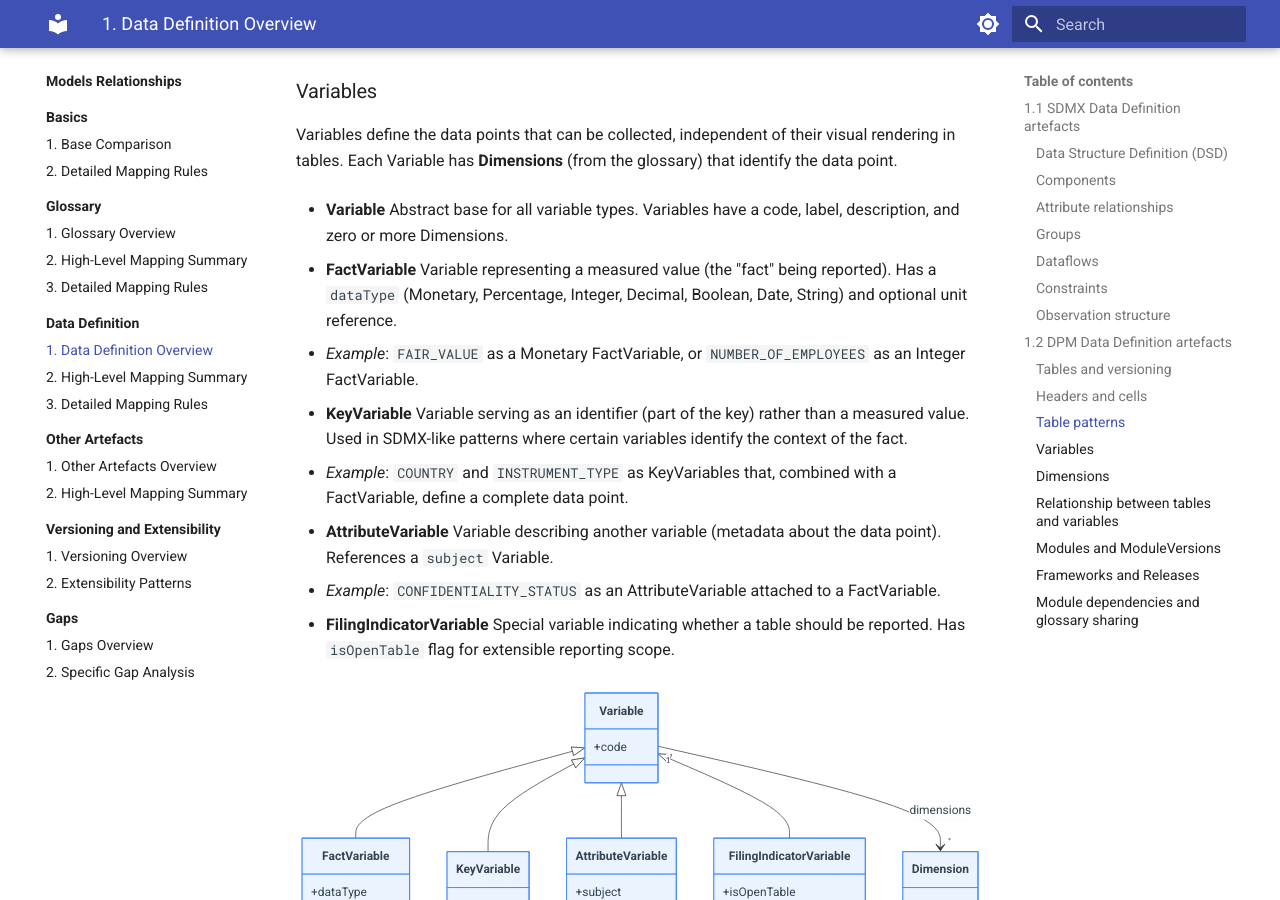
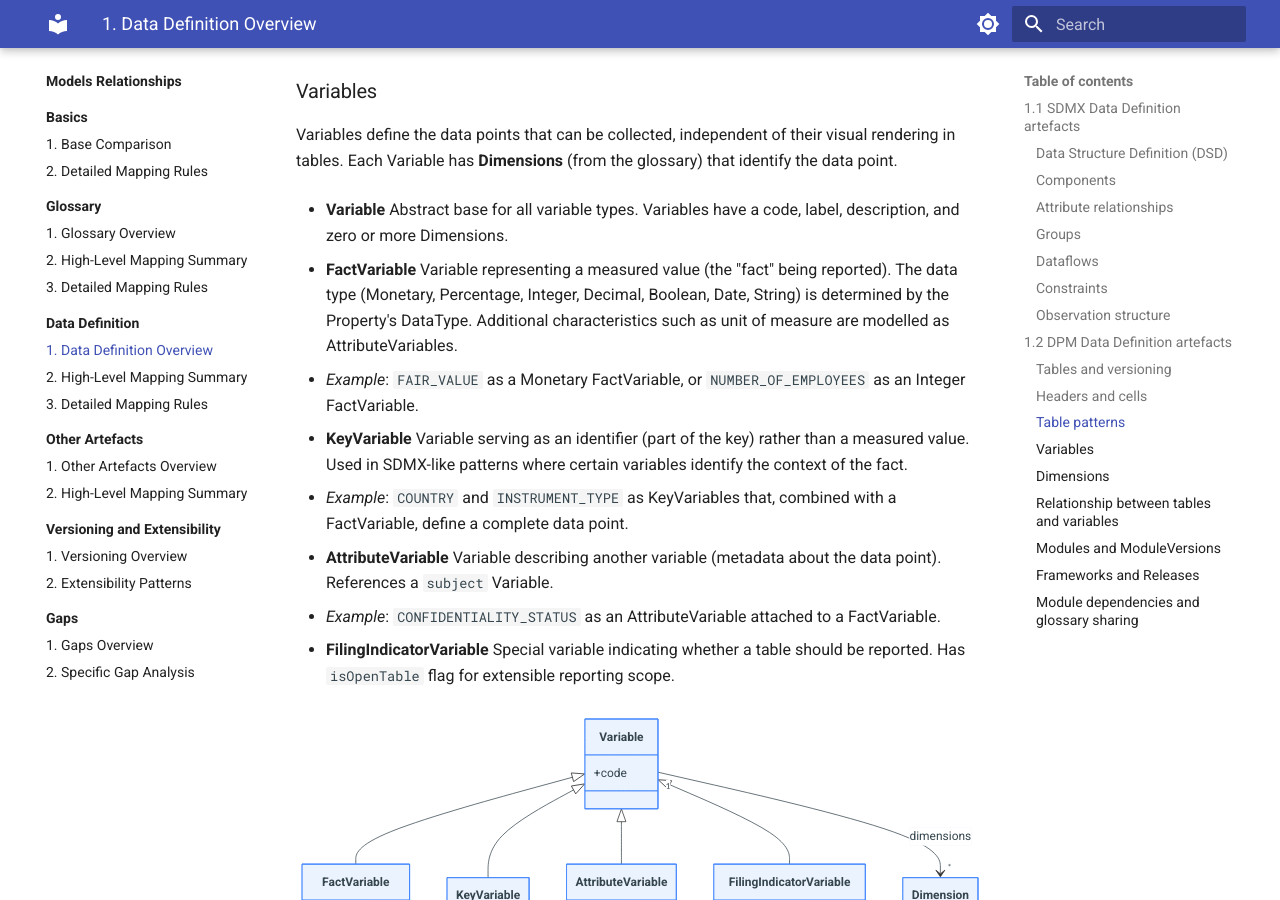
Before and after one commit to sdmx-twg/wp-sdmx-dpm, an MkDocs documentation site: the page built from docs/models-relationships/02_data_definition/01_data_definition_overview.md, in a window 1280 px wide and 900 px high, scrolled down 8381 px. Built offline with MkDocs 1.6.1 and Material for MkDocs 9.7.7, drawn with Linux system fonts in a browser that asks for light colours.

Commit message:
docs: remove invented unit reference from FactVariable description
The overview claimed FactVariable has an "optional unit reference", but
the DPM spec has no unit field on FactVariable or VariableVersion.  The
data type comes from the Property's DataType, and the unit of measure is
modelled as an AttributeVariable (spec section 5.3.2) or as a
module-level parameter (section 5.2.2.2).

Addresses #89

```diff
--- a/docs/models-relationships/02_data_definition/01_data_definition_overview.md
+++ b/docs/models-relationships/02_data_definition/01_data_definition_overview.md
@@ -256,7 +256,7 @@ Variables define the data points that can be collected, independent of their vis
   Abstract base for all variable types. Variables have a code, label, description, and zero or more Dimensions.
 
 - **FactVariable**
-  Variable representing a measured value (the "fact" being reported). Has a `dataType` (Monetary, Percentage, Integer, Decimal, Boolean, Date, String) and optional unit reference.
+  Variable representing a measured value (the "fact" being reported). The data type (Monetary, Percentage, Integer, Decimal, Boolean, Date, String) is determined by the Property's DataType. Additional characteristics such as unit of measure are modelled as AttributeVariables.
   - *Example*: `FAIR_VALUE` as a Monetary FactVariable, or `NUMBER_OF_EMPLOYEES` as an Integer FactVariable.
 
 - **KeyVariable**
```
